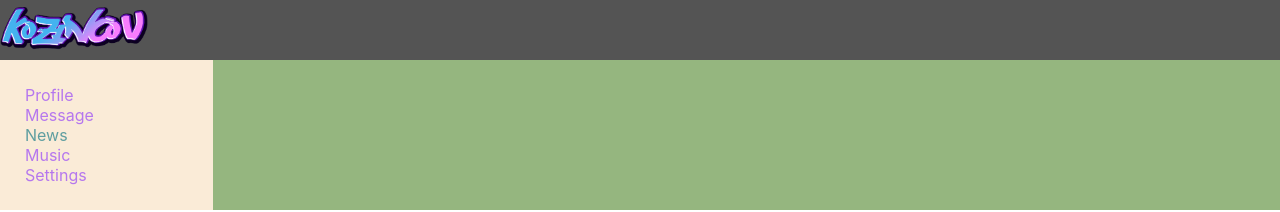
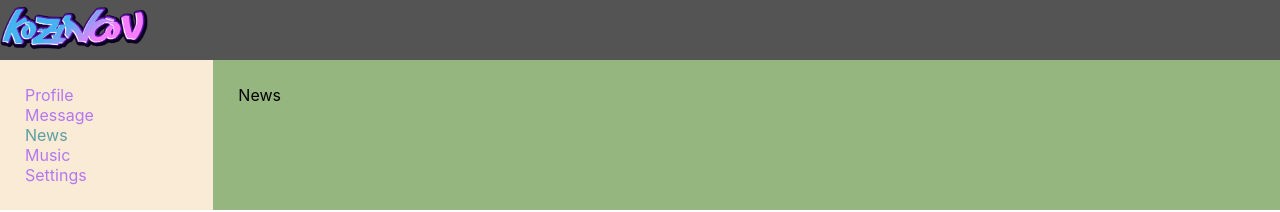
Before and after one commit to kozincov/social-network, a React (Create React App) app: page /news in a window 1280 px wide. Shown: the top 212 px of the page. Built offline with nearby package versions, Linux system fonts and the light colour scheme.

Commit message:
create component News

```diff
--- a/src/App.tsx
+++ b/src/App.tsx
@@ -8,6 +8,7 @@ import {Route, Routes} from "react-router-dom";
 import {Dialogs} from "./components/Dialogs/Dialogs";
 import {Settings} from "./components/Settings/Settings";
 import {Music} from "./components/Music/Music";
+import {News} from "./components/News/News";
 
 function App() {
     return (
@@ -18,6 +19,7 @@ function App() {
                 <Routes>
                     <Route path={'/profile'} element={<Profile/>}/>
                     <Route path={'/message'} element={<Dialogs/>}/>
+                    <Route path={'/news'} element={<News/>}/>
                     <Route path={'/music'} element={<Music/>}/>
                     <Route path={'/settings'} element={<Settings/>}/>
                 </Routes>
--- /dev/null
+++ b/src/components/News/News.tsx
@@ -0,0 +1,9 @@
+import React from 'react';
+
+export const News = () => {
+    return (
+        <div>
+            News
+        </div>
+    );
+};
```
Also changed, not shown: src/components/News/News.module.css (added).
